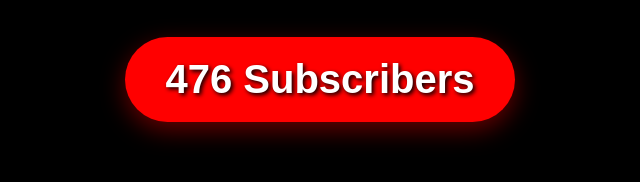
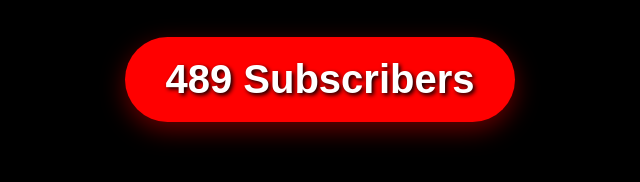
Before and after one commit to MrNiftyfire/My-Youtube-Website, a plain HTML site: page My Youtube Website.html in a window 1280 px wide. Shown: the part 6906-7088 px from the top of the page, 320-960 px from the left. Drawn offline with Linux system fonts and the light colour scheme.

Commit message:
Update My Youtube Website.html

```diff
--- a/My Youtube Website.html
+++ b/My Youtube Website.html
@@ -252,7 +252,7 @@
 </section>
 
 <script>
-  document.getElementById('subCount').innerText = '476 Subscribers';
+  document.getElementById('subCount').innerText = '489 Subscribers';
 </script>
 
 
```
